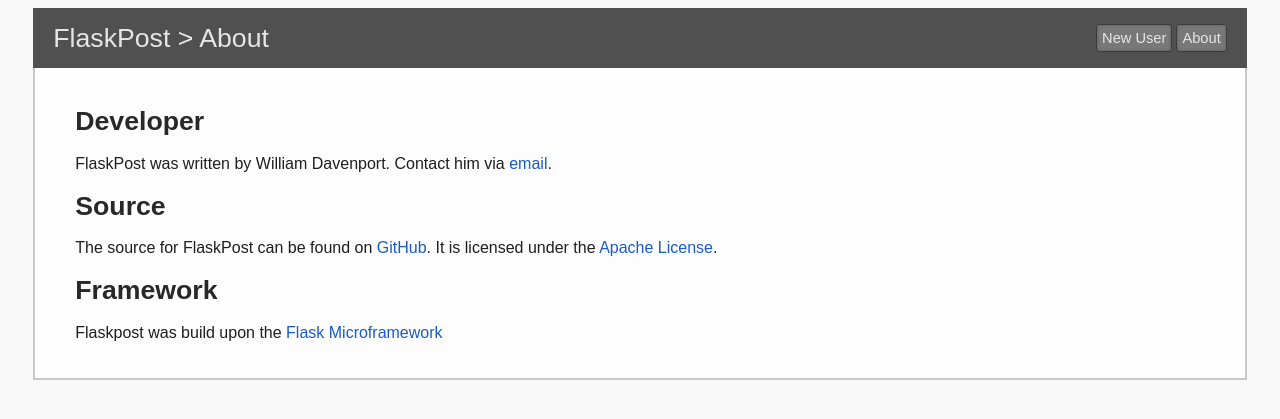
After one commit to davenportw15/FlaskPostBeta, a Flask app: page /about in a window 1280 px wide. The commit adds this page. Shown: the top 419 px of the page. Run offline with Flask 2, Linux system fonts and the light colour scheme.

Commit message:
Added about page at /about.

```diff
--- a/application.py
+++ b/application.py
@@ -113,6 +113,10 @@
         posts.delete_post_by_id(request.form["id"])
         return redirect(url_for("me"))
 
+@app.route("/about")
+def about():
+    return render_template("about.html")
+
 
 #Errors
 @app.errorhandler(404)
--- a/static/css/main.css
+++ b/static/css/main.css
@@ -219,3 +219,7 @@
     font-family:sans-serif;
     font-size:12pt;
 }
+
+.about_link {
+    color:rgb(25,90,205);
+}
--- /dev/null
+++ b/templates/about.html
@@ -0,0 +1,11 @@
+{% extends "base.html" %}
+{% block title %}About FlaskPost{% endblock %}
+{% block title_path %}About{% endblock %}
+{% block content %}
+<h1>Developer</h1>
+<p>FlaskPost was written by William Davenport. Contact him via <a class="about_link" href="mailto:willdavenport12@gmail.com">email</a>.</p>
+<h1>Source</h1>
+<p>The source for FlaskPost can be found on <a class="about_link" href="https://github.com/davenportw15/FlaskPost">GitHub</a>. It is licensed under the <a class="about_link" href="http://www.apache.org/licenses/LICENSE-2.0.html">Apache License</a>.</p>
+<h1>Framework</h1>
+<p>Flaskpost was build upon the <a class="about_link" href="http://flask.pocoo.org/">Flask Microframework</a></p>
+{% endblock %}
--- a/templates/base.html
+++ b/templates/base.html
@@ -13,7 +13,7 @@
     <body>
         <div id="navigation_bar_wrapper">
             <div id="navigation_bar">
-                <p id="site_title">Posts &gt; {% block title_path %}{% endblock %}</p>
+                <p id="site_title">FlaskPost &gt; {% block title_path %}{% endblock %}</p>
                 <span id="navigation_buttons">
                     {% if "username" in session %}
                         <span class="navigation_link"><a href="{{ url_for('me') }}">{{ session["username"] }}</a></span>
@@ -24,6 +24,7 @@
                     {% else %}
                         <span class="navigation_link"><a href="{{ url_for('new_user') }}">New User</a></span>
                     {% endif %}
+                    <span class="navigation_link"><a href="{{ url_for('about') }}">About</a></span>
                 </span>
             </div>
         </div>
```
